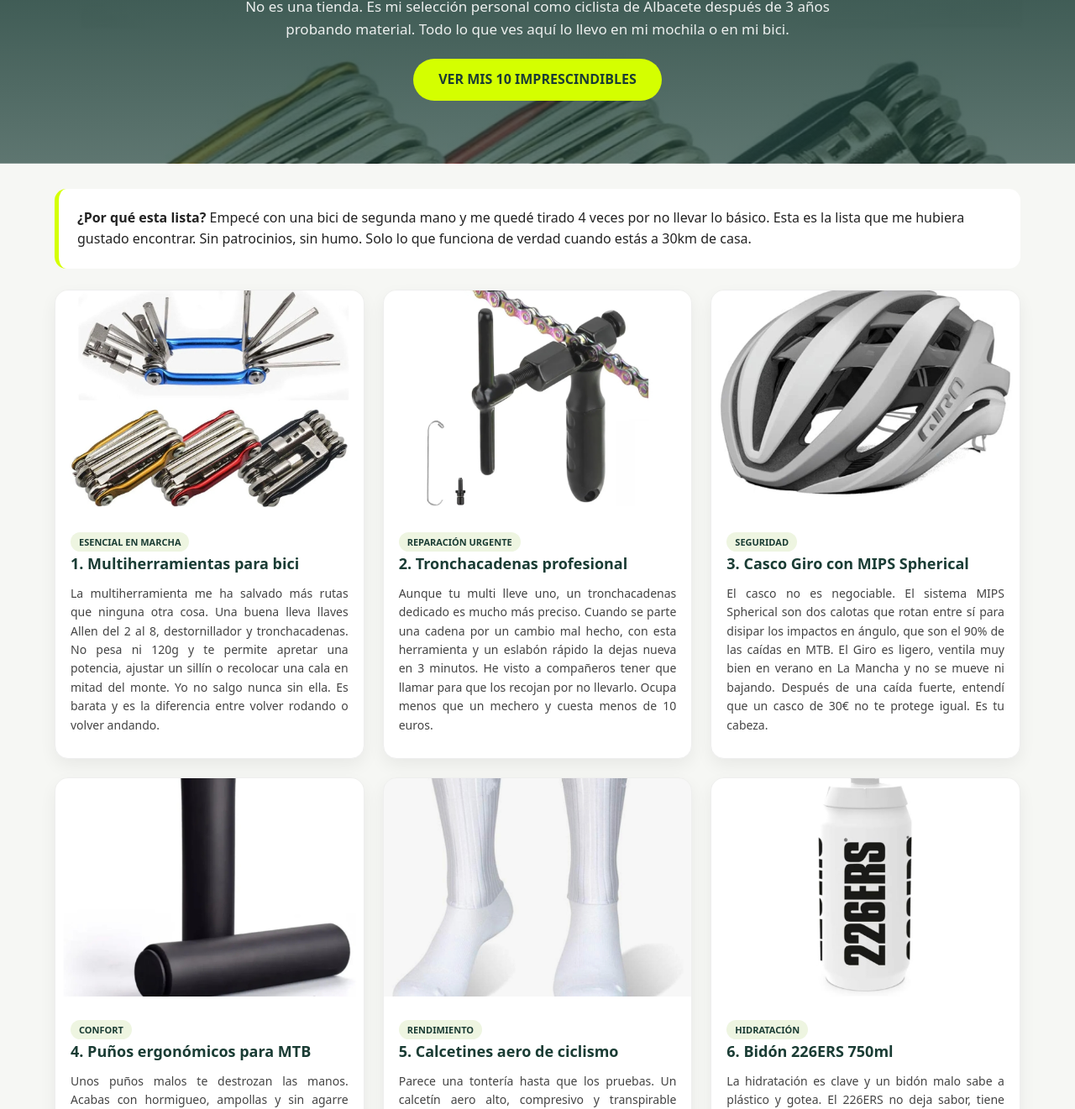
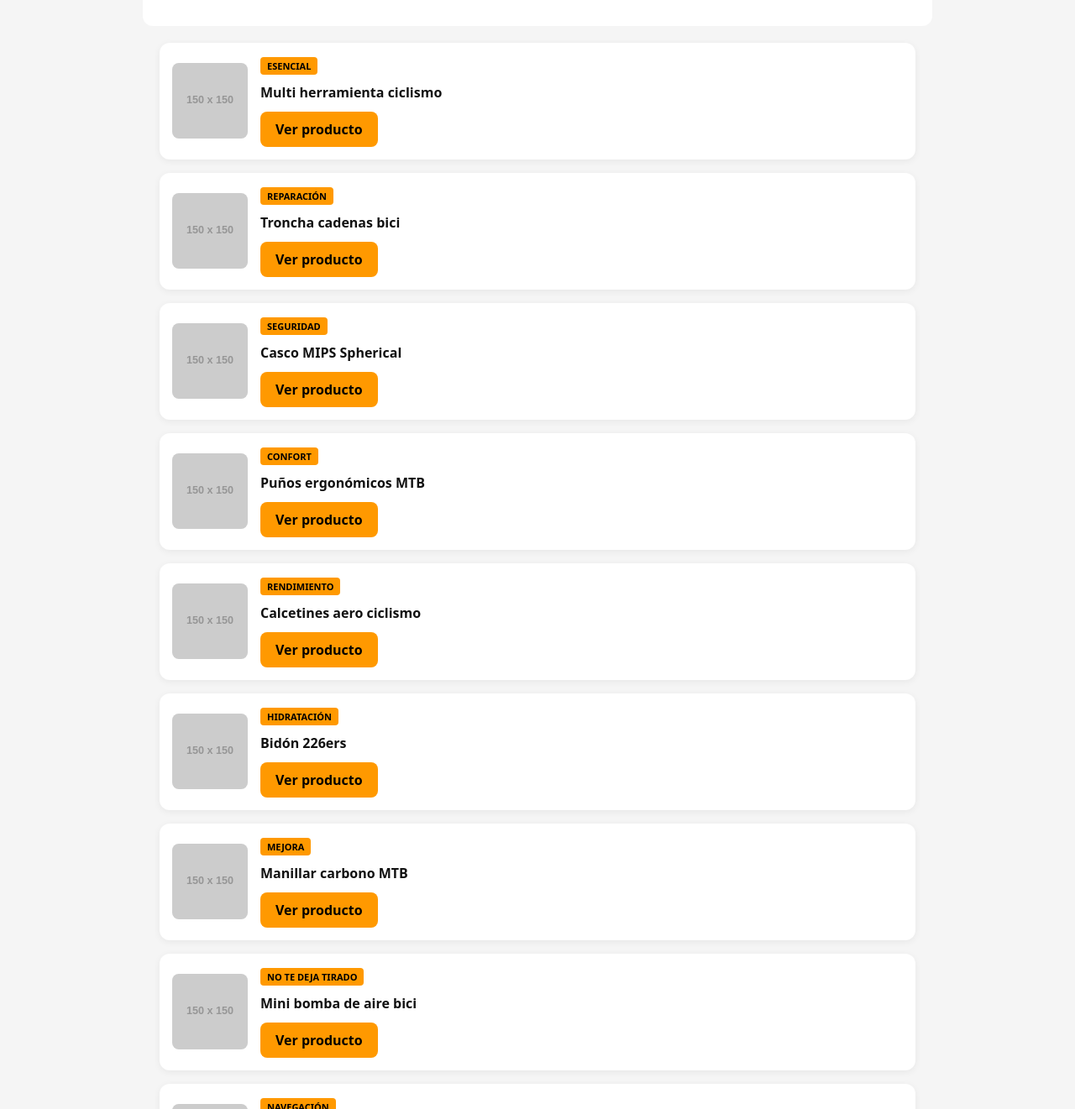
Before and after one commit to gonsalitomtb/gomtb-bikeproducts, a plain HTML site: page index.html in a window 1280 px wide. Shown: the part 196-1517 px from the top of the page at 84% size. Drawn offline with Linux system fonts and the light colour scheme; placeholder pictures from the web are drawn by us.

Commit message:
Revise index.html for layout and content updates
Updated the structure and styling of the HTML page, including new sections for essential cycling accessories and improved layout for better readability.

```diff
--- a/index.html
+++ b/index.html
@@ -3,88 +3,135 @@
 <head>
 <meta charset="UTF-8">
 <meta name="viewport" content="width=device-width, initial-scale=1.0">
-<title>GoMTB | 10 Accesorios Esenciales que Todo Ciclista Necesita</title>
-<meta name="description" content="Los 10 accesorios imprescindibles de ciclismo seleccionados por GoMTB. Reseñas reales para MTB y carretera.">
+<title>GoMTB - 10 Imprescindibles</title>
 <style>
-:root{--green:#1a3c34;--lime:#d4ff00;--dark:#111}
-body{margin:0;font-family:system-ui,Arial;background:#f6f7f4;color:#222;line-height:1.6}
-header{background:var(--green);color:#fff;padding:14px 20px;display:flex;justify-content:space-between;align-items:center;position:sticky;top:0;z-index:10}
-header b{font-size:22px;letter-spacing:1px} header b span{color:var(--lime)}
-.hero{background:linear-gradient(rgba(26,60,52,0.92),rgba(26,60,52,0.7)), url('1.jpg');background-size:cover;background-position:center;color:#fff;text-align:center;padding:75px 20px}
-.hero h1{font-size:36px;margin:0 0 12px;line-height:1.1} .hero p{font-size:17px;opacity:.9;max-width:760px;margin:0 auto 22px}
-.btn{background:var(--lime);color:var(--green);padding:12px 30px;border-radius:30px;text-decoration:none;font-weight:800;display:inline-block}
-.container{max-width:1150px;margin:0 auto;padding:30px 15px}
-.intro{background:#fff;padding:22px;border-radius:14px;border-left:5px solid var(--lime);margin-bottom:25px}
-.grid{display:grid;grid-template-columns:repeat(auto-fit,minmax(320px,1fr));gap:22px;margin-top:20px}
-.card{background:#fff;border-radius:16px;overflow:hidden;box-shadow:0 8px 20px rgba(0,0,0,.06);border:1px solid #eee}
-.card img{width:100%;height:260px;object-fit:cover;background:#e9ece4}
-.card .info{padding:18px}
-.card h3{margin:0 0 10px;font-size:18px;color:var(--green)}
-.card p{margin:0 0 10px;font-size:14px;color:#444;text-align:justify}
-.card .tag{font-size:11px;background:#eef5e1;color:var(--green);padding:4px 10px;border-radius:20px;font-weight:700}
-.legal{background:#fff;margin-top:45px;padding:28px;border-radius:16px;border:1px solid #ddd}
-.legal h2{color:var(--green);margin-top:30px}
-footer{background:var(--dark);color:#aaa;text-align:center;padding:35px 15px;margin-top:40px;font-size:13px}
-footer a{color:var(--lime);text-decoration:none;margin:0 10px}
+  body{font-family:system-ui, Arial; background:#f5f5f5; color:#111; margin:0; padding:20px;}
+  .header{max-width:900px; margin:0 auto 20px; background:white; padding:20px; border-radius:12px;}
+  .grid{max-width:900px; margin:0 auto; display:grid; grid-template-columns:1fr; gap:16px;}
+  .card{background:white; border-radius:12px; overflow:hidden; display:flex; gap:15px; padding:15px; align-items:center; box-shadow:0 2px 8px rgba(0,0,0,0.06);}
+  .card img{width:90px; height:90px; object-fit:contain; background:#f9f9f9; border-radius:8px;}
+  .info{flex:1;}
+  .tag{display:inline-block; background:#FF9900; color:#000; font-weight:bold; font-size:11px; padding:3px 8px; border-radius:4px; margin-bottom:6px;}
+  .info h3{margin:4px 0 12px; font-size:16px;}
+  .btn{display:inline-block; background:#FF9900; color:#000; font-weight:bold; padding:10px 18px; border-radius:8px; text-decoration:none;}
+  .aviso{max-width:900px; margin:30px auto; background:#fff8d6; border:1px solid #ffe58f; padding:15px; border-radius:10px; font-size:13px; color:#333;}
+  @media(max-width:600px){ .card{flex-direction:row} }
 </style>
 </head>
 <body>
-<header><b>Go<span>MTB</span></b><div style="font-size:12px;opacity:.8">REVIEWS REALES | MTB & CARRETERA</div></header>
 
-<div class="hero">
-<h1>Los 10 accesorios que uso en cada ruta</h1>
-<p>No es una tienda. Es mi selección personal como ciclista de Albacete después de 3 años probando material. Todo lo que ves aquí lo llevo en mi mochila o en mi bici.</p>
-<a class="btn" href="#productos">VER MIS 10 IMPRESCINDIBLES</a>
+<div class="header">
+  <h1>Soy ciclista de Talavera, después de 3 años probando material: mis 10 imprescindibles</h1>
+  <p>Compré una bici de segunda mano y me quedé tirado 4 veces por no llevar esto. Esto es lo que sí me llevo siempre.</p>
 </div>
 
-<div class="container">
-<div class="intro">
-<strong>¿Por qué esta lista?</strong> Empecé con una bici de segunda mano y me quedé tirado 4 veces por no llevar lo básico. Esta es la lista que me hubiera gustado encontrar. Sin patrocinios, sin humo. Solo lo que funciona de verdad cuando estás a 30km de casa.
-</div>
+<div class="grid">
 
-<div id="productos" class="grid">
+  <!-- 1 -->
+  <div class="card">
+    <img src="https://via.placeholder.com/150?text=Herramienta" alt="">
+    <div class="info">
+      <span class="tag">ESENCIAL</span>
+      <h3>Multi herramienta ciclismo</h3>
+      <a class="btn" href="PEGA_AQUI_TU_ENLACE_1" target="_blank">Ver producto</a>
+    </div>
+  </div>
 
-<div class="card"><img src="1.jpg" alt="Multiherramienta ciclismo"><div class="info"><span class="tag">ESENCIAL EN MARCHA</span><h3>1. Multiherramientas para bici</h3><p>La multiherramienta me ha salvado más rutas que ninguna otra cosa. Una buena lleva llaves Allen del 2 al 8, destornillador y tronchacadenas. No pesa ni 120g y te permite apretar una potencia, ajustar un sillín o recolocar una cala en mitad del monte. Yo no salgo nunca sin ella. Es barata y es la diferencia entre volver rodando o volver andando.</p></div></div>
+  <!-- 2 -->
+  <div class="card">
+    <img src="https://via.placeholder.com/150?text=Troncha" alt="">
+    <div class="info">
+      <span class="tag">REPARACIÓN</span>
+      <h3>Troncha cadenas bici</h3>
+      <a class="btn" href="PEGA_AQUI_TU_ENLACE_2" target="_blank">Ver producto</a>
+    </div>
+  </div>
 
-<div class="card"><img src="2.jpg" alt="Tronchacadenas bici"><div class="info"><span class="tag">REPARACIÓN URGENTE</span><h3>2. Tronchacadenas profesional</h3><p>Aunque tu multi lleve uno, un tronchacadenas dedicado es mucho más preciso. Cuando se parte una cadena por un cambio mal hecho, con esta herramienta y un eslabón rápido la dejas nueva en 3 minutos. He visto a compañeros tener que llamar para que los recojan por no llevarlo. Ocupa menos que un mechero y cuesta menos de 10 euros.</p></div></div>
+  <!-- 3 -->
+  <div class="card">
+    <img src="https://via.placeholder.com/150?text=Casco" alt="">
+    <div class="info">
+      <span class="tag">SEGURIDAD</span>
+      <h3>Casco MIPS Spherical</h3>
+      <a class="btn" href="PEGA_AQUI_TU_ENLACE_3" target="_blank">Ver producto</a>
+    </div>
+  </div>
 
-<div class="card"><img src="3.jpg" alt="Casco Giro MIPS"><div class="info"><span class="tag">SEGURIDAD</span><h3>3. Casco Giro con MIPS Spherical</h3><p>El casco no es negociable. El sistema MIPS Spherical son dos calotas que rotan entre sí para disipar los impactos en ángulo, que son el 90% de las caídas en MTB. El Giro es ligero, ventila muy bien en verano en La Mancha y no se mueve ni bajando. Después de una caída fuerte, entendí que un casco de 30€ no te protege igual. Es tu cabeza.</p></div></div>
+  <!-- 4 -->
+  <div class="card">
+    <img src="https://via.placeholder.com/150?text=Puños" alt="">
+    <div class="info">
+      <span class="tag">CONFORT</span>
+      <h3>Puños ergonómicos MTB</h3>
+      <a class="btn" href="PEGA_AQUI_TU_ENLACE_4" target="_blank">Ver producto</a>
+    </div>
+  </div>
 
-<div class="card"><img src="4.jpg" alt="Puños MTB"><div class="info"><span class="tag">CONFORT</span><h3>4. Puños ergonómicos para MTB</h3><p>Unos puños malos te destrozan las manos. Acabas con hormigueo, ampollas y sin agarre cuando sudas. Unos puños con lock-on y goma dual te dan agarre en barro, absorben vibraciones y no se giran. Se cambian en 2 minutos con una Allen del 3. Desde que puse unos buenos, se me acabaron los dolores de muñeca en rutas de más de 3 horas.</p></div></div>
+  <!-- 5 -->
+  <div class="card">
+    <img src="https://via.placeholder.com/150?text=Calcetines" alt="">
+    <div class="info">
+      <span class="tag">RENDIMIENTO</span>
+      <h3>Calcetines aero ciclismo</h3>
+      <a class="btn" href="PEGA_AQUI_TU_ENLACE_5" target="_blank">Ver producto</a>
+    </div>
+  </div>
 
-<div class="card"><img src="5.jpg" alt="Calcetines aero ciclismo"><div class="info"><span class="tag">RENDIMIENTO</span><h3>5. Calcetines aero de ciclismo</h3><p>Parece una tontería hasta que los pruebas. Un calcetín aero alto, compresivo y transpirable mejora la aerodinámica y evita rozaduras. En verano evitan que el sudor te baje a la zapatilla y en invierno los de invierno te salvan. No es moda, en un test de túnel de viento ahorran vatios. Por 15€ es la mejora más barata en rendimiento que puedes hacer.</p></div></div>
+  <!-- 6 -->
+  <div class="card">
+    <img src="https://via.placeholder.com/150?text=Bidon" alt="">
+    <div class="info">
+      <span class="tag">HIDRATACIÓN</span>
+      <h3>Bidón 226ers</h3>
+      <a class="btn" href="PEGA_AQUI_TU_ENLACE_6" target="_blank">Ver producto</a>
+    </div>
+  </div>
 
-<div class="card"><img src="6.jpg" alt="Bidón 226ERS"><div class="info"><span class="tag">HIDRATACIÓN</span><h3>6. Bidón 226ERS 750ml</h3><p>La hidratación es clave y un bidón malo sabe a plástico y gotea. El 226ERS no deja sabor, tiene válvula de alto flujo y no pierde ni tumbado en la mochila. 750ml es la medida perfecta para 1h30 de ruta. Yo llevo dos en verano. Se limpia fácil y no coge olores después de llevar isotónico. Parece simple pero cuando falla, te acuerdas todo el día.</p></div></div>
+  <!-- 7 -->
+  <div class="card">
+    <img src="https://via.placeholder.com/150?text=Manillar" alt="">
+    <div class="info">
+      <span class="tag">MEJORA</span>
+      <h3>Manillar carbono MTB</h3>
+      <a class="btn" href="PEGA_AQUI_TU_ENLACE_7" target="_blank">Ver producto</a>
+    </div>
+  </div>
 
-<div class="card"><img src="7.jpg" alt="Manillar carbono MTB"><div class="info"><span class="tag">MEJORA PRO</span><h3>7. Manillar de carbono MTB</h3><p>Cambiar a carbono fue el mayor salto en comodidad. Un manillar de carbono absorbe las vibraciones del terreno mucho mejor que el aluminio, pesa 100g menos y te deja las manos menos castigadas. Rigidez en sprint y flex donde toca. Si haces rutas largas por pistas rotas, es la mejor inversión. No es solo peso, es salud para tus articulaciones.</p></div></div>
+  <!-- 8 -->
+  <div class="card">
+    <img src="https://via.placeholder.com/150?text=Bomba" alt="">
+    <div class="info">
+      <span class="tag">NO TE DEJA TIRADO</span>
+      <h3>Mini bomba de aire bici</h3>
+      <a class="btn" href="PEGA_AQUI_TU_ENLACE_8" target="_blank">Ver producto</a>
+    </div>
+  </div>
 
-<div class="card"><img src="8.jpg" alt="Mini bomba bici"><div class="info"><span class="tag">NO TE DEJA TIRADO</span><h3>8. Mini bomba de aire de alta presión</h3><p>El CO2 está bien hasta que falla. Una mini bomba de 130 PSI que cabe en el bolsillo del maillot te saca de cualquier apuro. Compatible con Presta y Schrader, hincha una 29x2.25 a 2 bares en menos de 200 emboladas. Pesa 85g. La llevo siempre con el kit de mechas. Es el seguro que te hace volver a casa rodando.</p></div></div>
+  <!-- 9 -->
+  <div class="card">
+    <img src="https://via.placeholder.com/150?text=GPS" alt="">
+    <div class="info">
+      <span class="tag">NAVEGACIÓN</span>
+      <h3>iGPSPORT BSC100S</h3>
+      <a class="btn" href="PEGA_AQUI_TU_ENLACE_9" target="_blank">Ver producto</a>
+    </div>
+  </div>
 
-<div class="card"><img src="9.jpg" alt="IGPsport BSC100S"><div class="info"><span class="tag">NAVEGACIÓN</span><h3>9. Ciclocomputador iGPSPORT BSC100S</h3><p>Dejar el móvil para navegar es lo mejor que hice. El BSC100S tiene GPS, altímetro barométrico, 40h de batería y se ve perfecto al sol. Sincroniza con Strava y te avisa de llamadas. Cuesta 4 veces menos que un Garmin y hace el 90% de lo mismo. Para rutas nuevas por Albacete y para entrenar con datos de desnivel, va perfecto.</p></div></div>
-
-<div class="card"><img src="10.jpg" alt="Kit mechas tubeless"><div class="info"><span class="tag">TUBELESS SAVE</span><h3>10. Kit de mechas tubeless</h3><p>Si vas en tubeless, esto es obligatorio. El líquido sella pinchazos pequeños, pero un corte de 3mm solo lo cierras con una mecha. Este kit es de los que llevan la aguja y 5 mechas con pegamento. Reparas sin desmontar rueda en 1 minuto y puedes seguir la ruta a plena presión. Me ha salvado 3 cubiertas de 60€. Cuesta 12€ y dura años.</p></div></div>
+  <!-- 10 -->
+  <div class="card">
+    <img src="https://via.placeholder.com/150?text=Tubeless" alt="">
+    <div class="info">
+      <span class="tag">TUBELESS</span>
+      <h3>Kit de mechas tubeless</h3>
+      <a class="btn" href="PEGA_AQUI_TU_ENLACE_10" target="_blank">Ver producto</a>
+    </div>
+  </div>
 
 </div>
 
-<div class="legal" id="legal">
-<h2>Aviso Legal - Programa de Afiliados</h2>
-<p><strong>Dominio verificado:</strong> https://gonsalitomtb.github.io/gomtb-bikeproducts</p>
-<p>GoMTB es una web personal de divulgación ciclista. Esta página participa en el Programa de Afiliados de Amazon EU. Como Afiliado de Amazon, obtengo ingresos por las compras adscritas que cumplen los requisitos aplicables. Los precios y disponibilidad pueden variar. Esto no supone ningún coste extra para ti.</p>
-<p><strong>Titular:</strong> Proyecto GoMTB, Albacete, España. Contacto vía GitHub.</p>
-
-<h2 id="privacidad">Política de Privacidad</h2>
-<p>En GoMTB respetamos tu privacidad. No recopilamos datos personales mediante formularios. No tenemos newsletter. La única cookie que se puede instalar es la cookie de afiliación de Amazon cuando haces clic en un enlace hacia Amazon, que sirve para que Amazon sepa que vienes de nuestra web y asignarnos comisión. Puedes eliminar las cookies en cualquier momento desde la configuración de tu navegador.</p>
-
-<h2 id="cookies">Política de Cookies</h2>
-<p>Esta web utiliza cookies técnicas propias necesarias para GitHub Pages y cookies de terceros de Amazon Afiliados. No utilizamos cookies de analítica ni de publicidad comportamental. Al navegar aceptas el uso de estas cookies. Puedes configurar tu navegador para rechazarlas, aunque la función de afiliación podría no funcionar correctamente.</p>
-<p><em>Última actualización: 3 de Octubre de 2026</em></p>
-</div>
+<div class="aviso">
+  En calidad de Afiliado de Amazon, obtengo ingresos por las compras adscritas que cumplen los requisitos aplicables. Como Afiliado de Amazon, gano por compras que califiquen.
 </div>
 
-<footer>
-<a href="#legal">Aviso Legal</a> | <a href="#privacidad">Privacidad</a> | <a href="#cookies">Cookies</a><br><br>
-© 2026 GoMTB - Web 100% ciclista creada por y para fans del MTB y ciclismo de carretera en Albacete.<br>
-Hecho con esfuerzo y muchas horas de bici.
-</footer>
 </body>
 </html>
```
